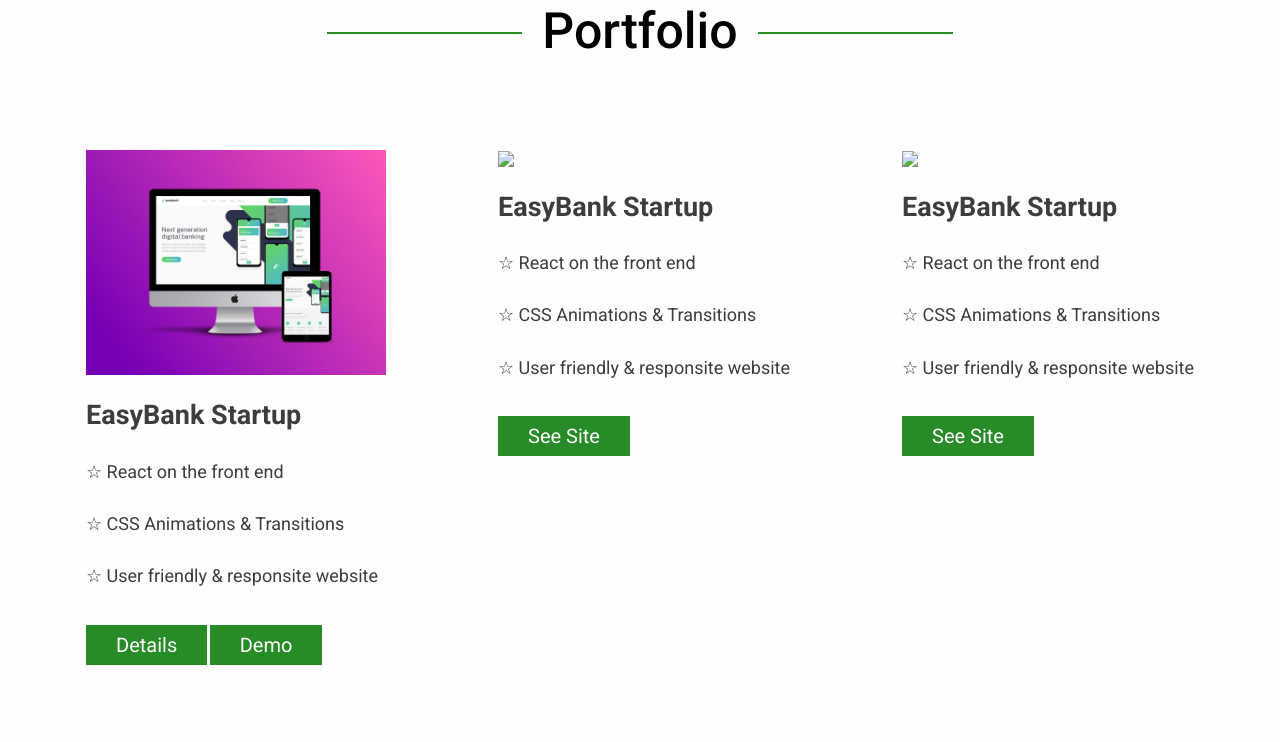
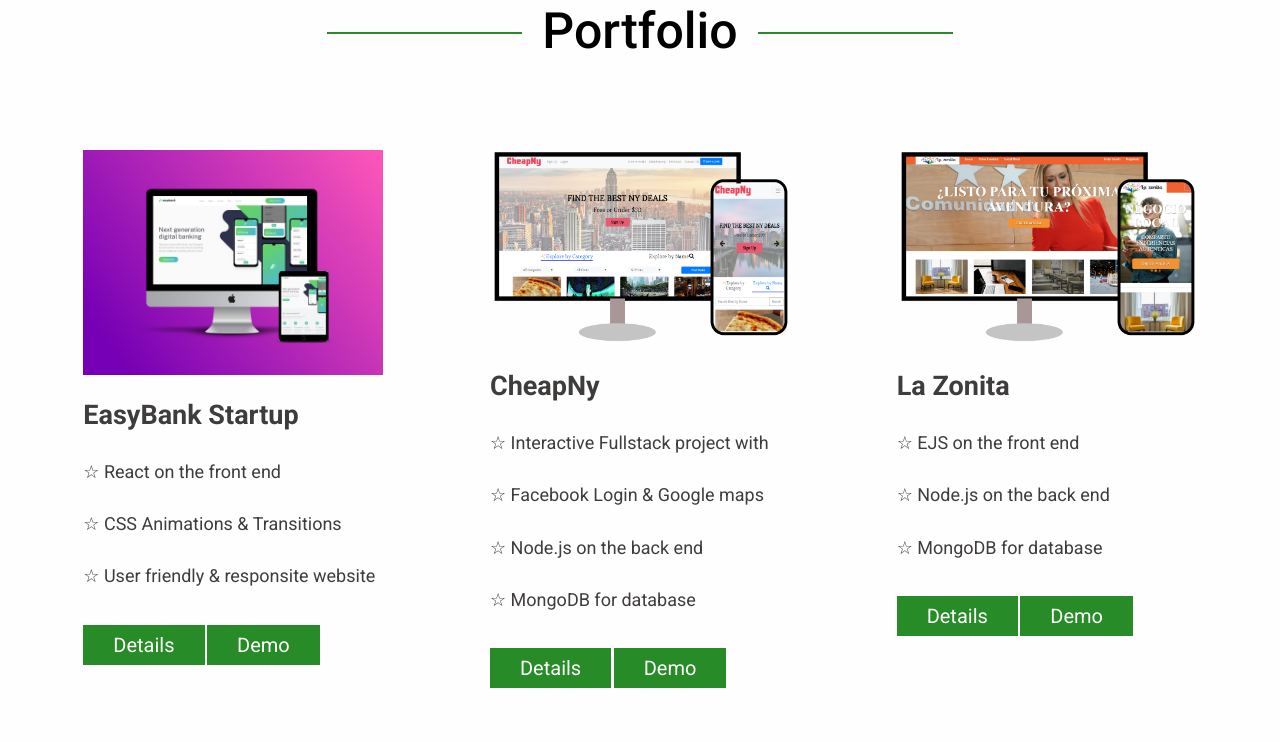
Before and after one commit to electrone901/web-amigos, a website: page deploy/index.html in a window 1280 px wide. Shown: the part 5100-5842 px from the top of the page. Drawn offline with nearby package versions, Linux system fonts and the light colour scheme; a web font is replaced by a local one.

Commit message:
Added: photos for cheapny & lazonita

```diff
--- a/deploy/index.html
+++ b/deploy/index.html
@@ -557,7 +557,7 @@
                         <p>&#9734; React on the front end</p>
                         <p>&#9734; CSS Animations & Transitions</p>
                         <p>&#9734; User friendly & responsite website</p>
-                        <a href="https://easybankking.netlify.app/" class="site__button" target="_blank">
+                        <a href="https://raw.githubusercontent.com/electrone901/web-amigos/main/deploy/img/easyBank/easyBankComplete.jpg" class="site__button" target="_blank">
                 Details
                 </a>
                         <a href="https://easybankking.netlify.app/" class="site__button" target="_blank">
@@ -567,27 +567,37 @@
                 </div>
 
 
+
+
                 <div class="portfolio__card">
                     <figure>
-                        <img src="img/11.jpeg" alt="Project #1" />
-                        <figcaption>EasyBank Startup</figcaption>
-                        <p>&#9734; React on the front end</p>
-                        <p>&#9734; CSS Animations & Transitions</p>
-                        <p>&#9734; User friendly & responsite website</p>
-                        <a href="https://www.realcheapny.com/" class="site__button" target="_blank">
-                  See Site
+                        <img src="img/project-1.png" alt="Project #1" />
+                        <figcaption>CheapNy</figcaption>
+                        <p>&#9734; Interactive Fullstack project with </p>
+                        <p>&#9734; Facebook Login & Google maps</p>
+                        <p>&#9734; Node.js on the back end</p>
+                        <p>&#9734; MongoDB for database</p>
+                        <a href="https://raw.githubusercontent.com/electrone901/web-amigos/main/deploy/img/easyBank/easyBankComplete.jpg" class="site__button" target="_blank">
+                            Details
+                            </a>
+                        <a href="https://realcheapny.netlify.app/" class="site__button" target="_blank">
+                  Demo
                 </a>
                     </figure>
                 </div>
+
                 <div class="portfolio__card">
                     <figure>
-                        <img src="img/rrr.jpeg" alt="Project #1" />
-                        <figcaption>EasyBank Startup</figcaption>
-                        <p>&#9734; React on the front end</p>
-                        <p>&#9734; CSS Animations & Transitions</p>
-                        <p>&#9734; User friendly & responsite website</p>
-                        <a href="https://www.realcheapny.com/" class="site__button" target="_blank">
-                  See Site
+                        <img src="img/project-2.png" alt="Project #2" />
+                        <figcaption>La Zonita</figcaption>
+                        <p>&#9734; EJS on the front end</p>
+                        <p>&#9734; Node.js on the back end</p>
+                        <p>&#9734; MongoDB for database</p>
+                        <a href="https://raw.githubusercontent.com/electrone901/web-amigos/main/deploy/img/easyBank/easyBankComplete.jpg" class="site__button" target="_blank">
+                            Details
+                            </a>
+                        <a href="https://lazonita.herokuapp.com/" class="site__button" target="_blank">
+                  Demo
                 </a>
                     </figure>
                 </div>
@@ -599,53 +609,14 @@
                         <p>&#9734; React on the front end</p>
                         <p>&#9734; Node.js on the back end</p>
                         <p>&#9734; MongoDB for database</p>
+                        <a href="https://raw.githubusercontent.com/electrone901/web-amigos/main/deploy/img/easyBank/easyBankComplete.jpg" class="site__button" target="_blank">
+                            Details
+                            </a>
                         <a href="https://findsport2play.herokuapp.com/" class="site__button" target="_blank">
-                  See Site
+                  Demo
                 </a>
                     </figure>
                 </div>
-
-
-                <!--
-
-                <div class="portfolio__card">
-                    <figure>
-                        <img src="img/project-1.png" alt="Project #1" />
-                        <figcaption>CheapNy</figcaption>
-                        <p>&#9734; React on the front end</p>
-                        <p>&#9734; Node.js on the back end</p>
-                        <p>&#9734; MongoDB for database</p>
-                        <a href="https://www.realcheapny.com/" class="site__button" target="_blank">
-                  See Site
-                </a>
-                    </figure>
-                </div>
-
-                <div class="portfolio__card">
-                    <figure>
-                        <img src="img/project-2.png" alt="Project #2" />
-                        <figcaption>La Zonita</figcaption>
-                        <p>&#9734; EJS on the front end</p>
-                        <p>&#9734; Node.js on the back end</p>
-                        <p>&#9734; MongoDB for database</p>
-                        <a href="https://lazonita.herokuapp.com/" class="site__button" target="_blank">
-                  See Site
-                </a>
-                    </figure>
-                </div>
-
-                <div class="portfolio__card">
-                    <figure>
-                        <img src="img/project-3.png" alt="Project #3" />
-                        <figcaption>FindSport2Play</figcaption>
-                        <p>&#9734; React on the front end</p>
-                        <p>&#9734; Node.js on the back end</p>
-                        <p>&#9734; MongoDB for database</p>
-                        <a href="https://findsport2play.herokuapp.com/" class="site__button" target="_blank">
-                  See Site
-                </a>
-                    </figure>
-                </div> -->
 
 
             </div>
```
Also changed, not shown: deploy/img/cheapny/cheapnyComplete.jpg (added), deploy/img/lazonitaComplete/lazonitaComplete.jpg (added).
